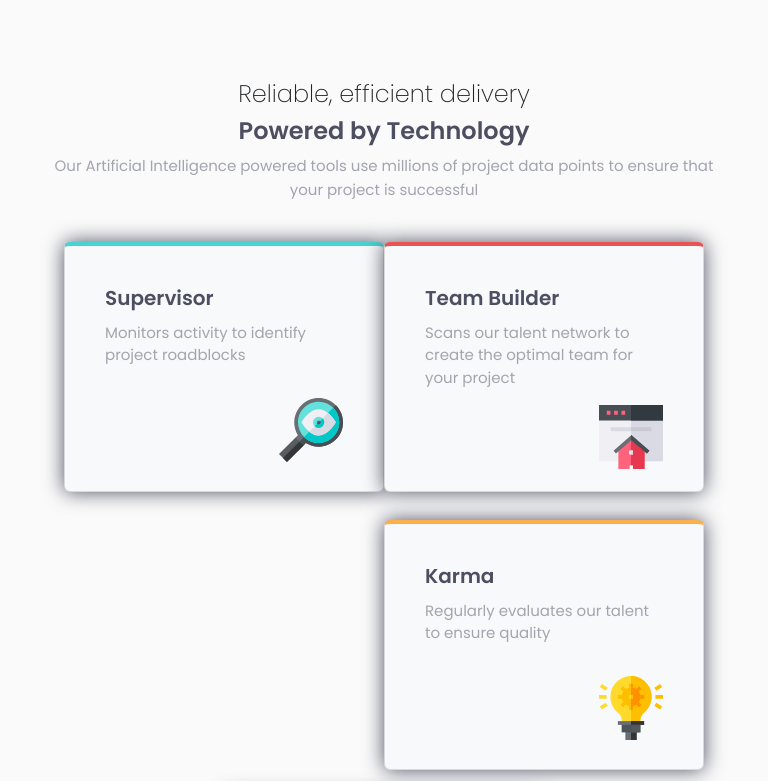
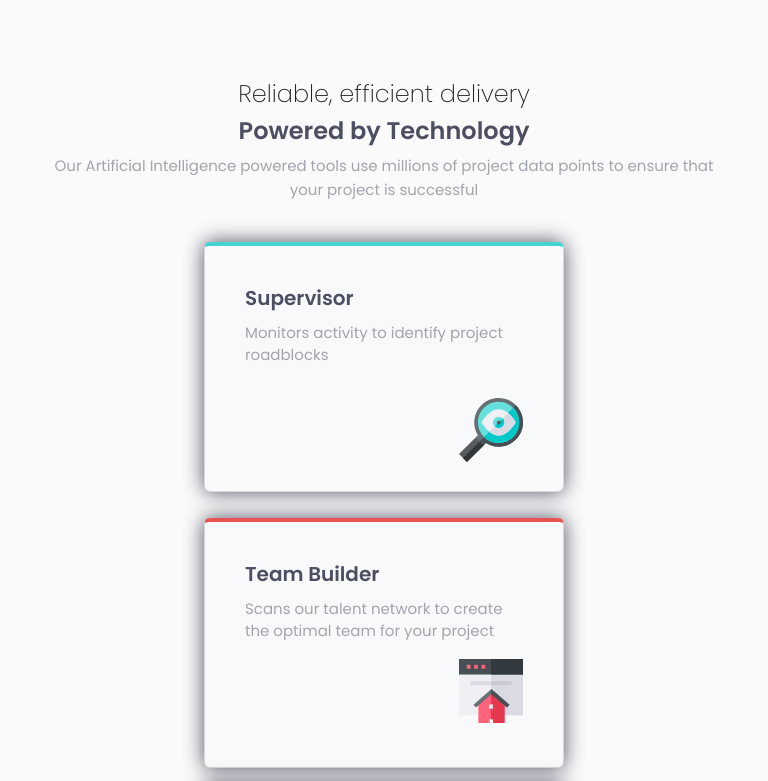
Before and after one commit to KenSparks-Dev/Four-Card-Feature-Section-Master, a website: page index.html in a window 768 px wide. Shown: the top 781 px of the page. Drawn offline with nearby package versions, Linux system fonts and the light colour scheme.

Commit message:
fixing the ipad size

```diff
--- a/style.css
+++ b/style.css
@@ -1,7 +1,6 @@
 body {
 	font-family: 'Poppins', sans-serif;
   background: hsl(0, 0%, 98%);
-  overflow-y:hidden;
 }
 
 .card {
@@ -183,3 +182,17 @@ img {
 
   }
 }
+/* screen is breaking between 768 and 991*/
+@media (min-width: 768px) and (max-width: 991px) {
+	.card {
+		margin: 0px;
+		box-shadow: 0 0 20px 0px hsl(234, 12%, 34%);
+		border-radius: 6px;
+		padding: 20px;
+		margin: 10px 0px 0px 0px;
+		max-width: 360px;
+    height: 250px;
+  }
+
+
+}
```
Also changed, not shown: index.html (+1 -1 lines).
